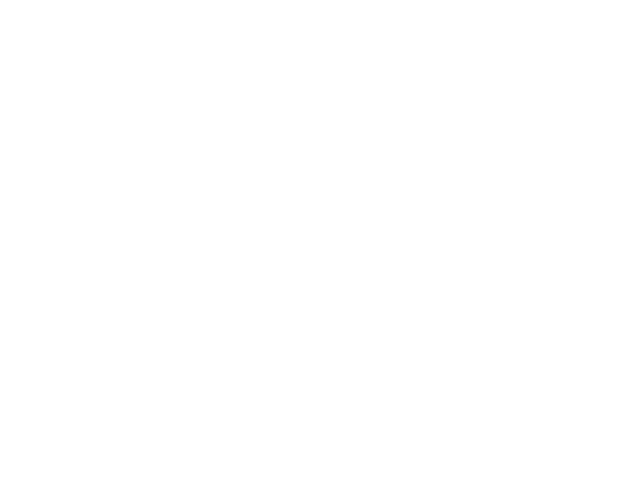
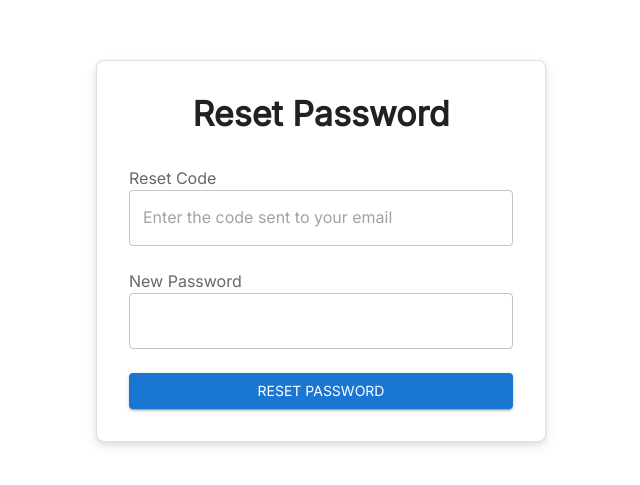
Before and after one commit to egorSheremetov02/neighbor-connect, a React (Vite) app in the folder frontend/: page /passwordreset in a window 1280 px wide. Before the commit this address had no page. Shown: the part 149-634 px from the top of the page, without its empty margins (319-959 px from the left). Built offline with nearby package versions, Linux system fonts and the light colour scheme.

Commit message:
Initializing

```diff
--- a/frontend/package.json
+++ b/frontend/package.json
@@ -16,12 +16,13 @@
     "@mui/icons-material": "^5.15.14",
     "@mui/joy": "^5.0.0-beta.48",
     "@mui/material": "^5.15.14",
+    "axios": "^1.7.7",
     "node-fetch": "^2.7.0",
     "react": "^18.2.0",
     "react-dom": "^18.2.0",
     "react-icons": "^5.3.0",
     "react-responsive-modal": "^6.4.2",
-    "react-router-dom": "^6.23.0"
+    "react-router-dom": "^6.27.0"
   },
   "devDependencies": {
     "@babel/preset-env": "^7.25.7",
--- a/frontend/src/App.jsx
+++ b/frontend/src/App.jsx
@@ -6,7 +6,9 @@ import Signup from "./Pages/Signup";
 import Neighbors from "./Pages/Neighbors";
 import Profile from "./Pages/Profile";
 import Wrapper from "./Components/Wrapper";
+import PasswordRecovery from "./Pages/PasswordRecovery";
 import "@fontsource/inter";
+import ResetPassword from "./Pages/PasswordReset";
 
 const App = () => {
   console.log(sessionStorage.getItem("token"));
@@ -24,6 +26,8 @@ const App = () => {
         />
         <Route path="/login" element={<Login />} />
         <Route path="/signup" element={<Signup />} />
+        <Route path="/passwordrecovery" element={<PasswordRecovery />} />
+        <Route path="/passwordreset" element={<ResetPassword />} />
         <Route
           path="/neighbors"
           element={
@@ -48,7 +52,9 @@ const App = () => {
             </Wrapper>
           }
         />
+
       </Routes>
+
     </Router>
   );
 };
--- a/frontend/src/Pages/Login.jsx
+++ b/frontend/src/Pages/Login.jsx
@@ -214,6 +214,10 @@ const SignIn = () => {
               <Link href="/signup" variant="body2">
                 Sign up
               </Link>
+              <br></br>
+              <Link href="/passwordrecovery" variant="body2">
+                Recover password
+              </Link>
             </Typography>
           </Box>
         </Card>
--- /dev/null
+++ b/frontend/src/Pages/PasswordRecovery.jsx
@@ -0,0 +1,89 @@
+import React, { useState } from "react";
+import {
+  Box,
+  Button,
+  CssBaseline,
+  FormLabel,
+  FormControl,
+  TextField,
+  Typography,
+  Stack,
+  Card as MuiCard,
+} from "@mui/material";
+import { styled } from "@mui/material/styles";
+import { useNavigate } from "react-router-dom";
+
+const Card = styled(MuiCard)(({ theme }) => ({
+  display: "flex",
+  flexDirection: "column",
+  alignItems: "center",
+  width: "100%",
+  padding: theme.spacing(4),
+  gap: theme.spacing(2),
+  maxWidth: "450px",
+  margin: "auto",
+  boxShadow: "0 4px 12px rgba(0, 0, 0, 0.1), 0 2px 4px rgba(0, 0, 0, 0.06)",
+  borderRadius: theme.shape.borderRadius * 2,
+}));
+
+const RequestResetCode = () => {
+  const [errorMessage, setErrorMessage] = useState("");
+  const navigate = useNavigate();
+
+  const handleSubmit = async (event) => {
+    event.preventDefault();
+    const login = event.target.elements.login.value;
+
+    try {
+      const response = await fetch("http://localhost:8080/auth/forgot_password", {
+        method: "POST",
+        headers: { "Content-Type": "application/json" },
+        body: JSON.stringify({ login }),
+      });
+      const responseData = await response.json();
+
+      if (response.ok) {
+        // Navigate to the ResetPassword page with login as state
+        navigate("/passwordreset", { state: { login } });
+      } else {
+        setErrorMessage(responseData.detail || "Failed to send reset code.");
+      }
+    } catch (error) {
+      setErrorMessage("Network error.");
+    }
+  };
+
+  return (
+    <>
+      <CssBaseline enableColorScheme />
+      <Stack minHeight="100vh" alignItems="center" justifyContent="center" padding={2}>
+        <Card variant="outlined">
+          <Typography component="h2" variant="h4" fontWeight="600">
+            Request Code
+          </Typography>
+          <Box component="form" onSubmit={handleSubmit} noValidate sx={{ width: "100%" }}>
+            <FormControl fullWidth margin="normal">
+              <FormLabel>Login (Username or Email)</FormLabel>
+              <TextField
+                id="login"
+                name="login"
+                required
+                fullWidth
+                variant="outlined"
+                placeholder="Enter your login or email"
+              />
+            </FormControl>
+
+            {errorMessage && <Typography color="error">{errorMessage}</Typography>}
+
+            <Button type="submit" fullWidth variant="contained" sx={{ mt: 2 }}>
+              Send Reset Code
+            </Button>
+          </Box>
+        </Card>
+      </Stack>
+    </>
+  );
+};
+
+export default RequestResetCode;
--- /dev/null
+++ b/frontend/src/Pages/PasswordReset.jsx
@@ -0,0 +1,108 @@
+import React, { useState } from "react";
+import {
+  Box,
+  Button,
+  CssBaseline,
+  FormLabel,
+  FormControl,
+  TextField,
+  Typography,
+  Stack,
+  Card as MuiCard,
+} from "@mui/material";
+import { styled } from "@mui/material/styles";
+import { useLocation, useNavigate } from "react-router-dom";
+
+const Card = styled(MuiCard)(({ theme }) => ({
+  display: "flex",
+  flexDirection: "column",
+  alignItems: "center",
+  width: "100%",
+  padding: theme.spacing(4),
+  gap: theme.spacing(2),
+  maxWidth: "450px",
+  margin: "auto",
+  boxShadow: "0 4px 12px rgba(0, 0, 0, 0.1), 0 2px 4px rgba(0, 0, 0, 0.06)",
+  borderRadius: theme.shape.borderRadius * 2,
+}));
+
+const ResetPassword = () => {
+  const [errorMessage, setErrorMessage] = useState("");
+  const [successMessage, setSuccessMessage] = useState("");
+  const location = useLocation();
+  const navigate = useNavigate();
+
+  const handleSubmit = async (event) => {
+    event.preventDefault();
+    const formData = {
+      login: location.state?.login, // Use login from state passed in navigation
+      code: event.target.elements.code.value,
+      new_password: event.target.elements.new_password.value,
+    };
+
+    try {
+      const response = await fetch("http://localhost:8080/auth/login_with_code", {
+        method: "POST",
+        headers: { "Content-Type": "application/json" },
+        body: JSON.stringify(formData),
+      });
+      const responseData = await response.json();
+
+      if (response.ok) {
+        setSuccessMessage("Your password has been reset successfully!");
+        setTimeout(() => navigate("/login"), 3000);
+      } else {
+        setErrorMessage(responseData.detail || "Failed to reset password.");
+      }
+    } catch (error) {
+      setErrorMessage("Network error.");
+    }
+  };
+
+  return (
+    <>
+      <CssBaseline enableColorScheme />
+      <Stack minHeight="100vh" alignItems="center" justifyContent="center" padding={2}>
+        <Card variant="outlined">
+          <Typography component="h1" variant="h4" fontWeight="600">
+            Reset Password
+          </Typography>
+          <Box component="form" onSubmit={handleSubmit} noValidate sx={{ width: "100%" }}>
+            <FormControl fullWidth margin="normal">
+              <FormLabel>Reset Code</FormLabel>
+              <TextField
+                id="code"
+                name="code"
+                required
+                fullWidth
+                variant="outlined"
+                placeholder="Enter the code sent to your email"
+              />
+            </FormControl>
+
+            <FormControl fullWidth margin="normal">
+              <FormLabel>New Password</FormLabel>
+              <TextField
+                id="new_password"
+                name="new_password"
+                type="password"
+                required
+                fullWidth
+                variant="outlined"
+              />
+            </FormControl>
+
+            {errorMessage && <Typography color="error">{errorMessage}</Typography>}
+            {successMessage && <Typography color="success.main">{successMessage}</Typography>}
+
+            <Button type="submit" fullWidth variant="contained" sx={{ mt: 2 }}>
+              Reset Password
+            </Button>
+          </Box>
+        </Card>
+      </Stack>
+    </>
+  );
+};
+
+export default ResetPassword;
--- a/frontend/src/assets/constants.js
+++ b/frontend/src/assets/constants.js
@@ -15,5 +15,10 @@ export const links = [
     icon: HiOutlineUserGroup,
   },
   { name: "Profile", to: `/profile/${userid}`, icon: HiOutlinePhotograph },
+  {
+    name: "Chat",
+    to: "/chat",
+    icon: HiOutlineUserGroup,
+  },
   { name: "Logout", to: "/logout", icon: HiOutlineHashtag },
 ];
```
Also changed, not shown: frontend/src/Pages/Neighbors.jsx (line endings or trailing spaces), 2 other files (tests, documents, lock files or other folders).
